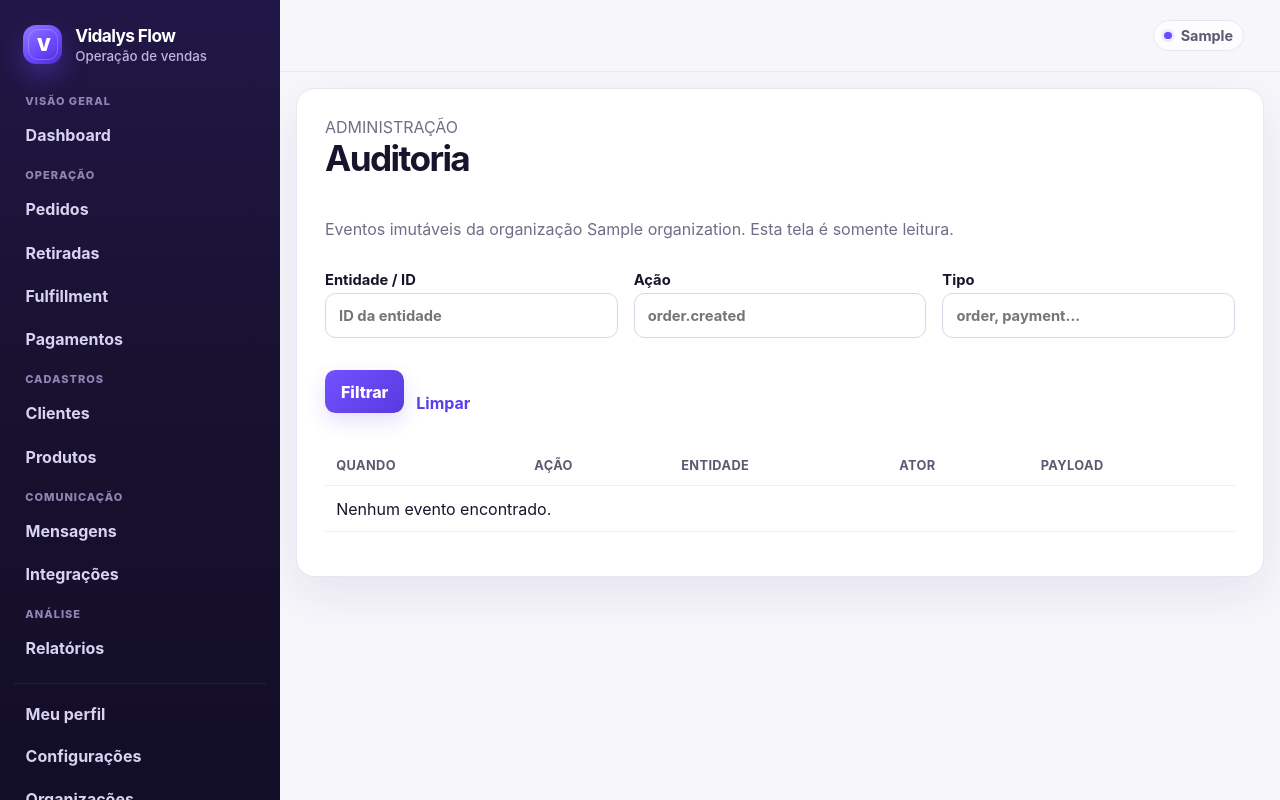
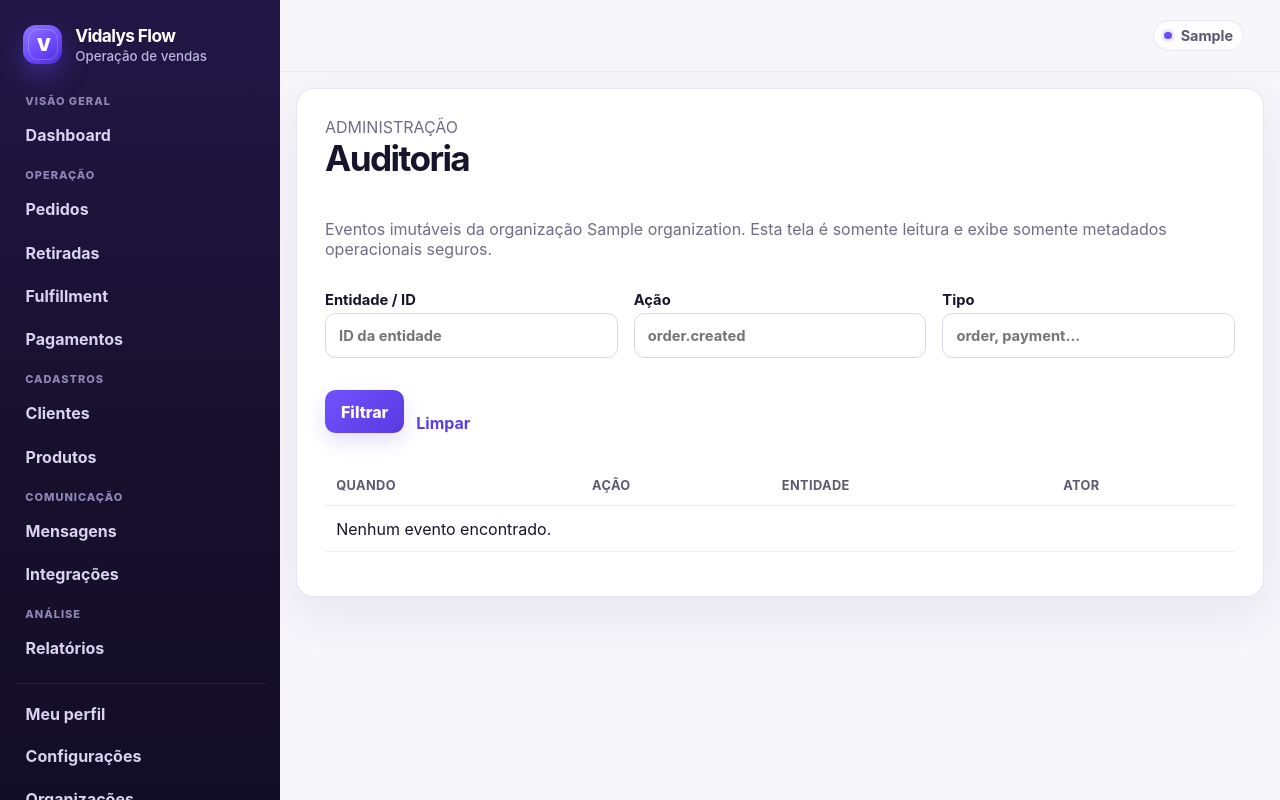
Before and after one commit to Brunohvg/vidalys-flow, a Django app: page /audit/ in a window 1280 px wide. Run offline with Django 5.2, Linux system fonts and the light colour scheme; a user stored in the database is signed in; tables that the repository leaves empty hold one stand-in row (values such as "Sample post"); data that the repository does not hold is empty; parts of the project's set-up code (start-up, migrations or seed data) failed here and were passed over.

Commit message:
fix(audit): keep administrative timeline metadata-only

```diff
--- a/templates/audit/list.html
+++ b/templates/audit/list.html
@@ -7,7 +7,7 @@
     <h1>Auditoria</h1>
   </div>
 </div>
-<p class="muted">Eventos imutáveis da organização {{ organization.name }}. Esta tela é somente leitura.</p>
+<p class="muted">Eventos imutáveis da organização {{ organization.name }}. Esta tela é somente leitura e exibe somente metadados operacionais seguros.</p>
 
 <form method="get" class="grid" role="search">
   <label>Entidade / ID
@@ -23,7 +23,7 @@
 </form>
 
 <table class="responsive-table">
-  <thead><tr><th>Quando</th><th>Ação</th><th>Entidade</th><th>Ator</th><th>Payload</th></tr></thead>
+  <thead><tr><th>Quando</th><th>Ação</th><th>Entidade</th><th>Ator</th></tr></thead>
   <tbody>
     {% for event in events %}
       <tr>
@@ -31,10 +31,9 @@
         <td data-label="Ação"><code>{{ event.action }}</code></td>
         <td data-label="Entidade">{{ event.entity_type }} · {{ event.entity_id }}</td>
         <td data-label="Ator">{{ event.actor.email|default:"sistema" }}</td>
-        <td data-label="Payload"><code>{{ event.payload }}</code></td>
       </tr>
     {% empty %}
-      <tr><td colspan="5">Nenhum evento encontrado.</td></tr>
+      <tr><td colspan="4">Nenhum evento encontrado.</td></tr>
     {% endfor %}
   </tbody>
 </table>
```
